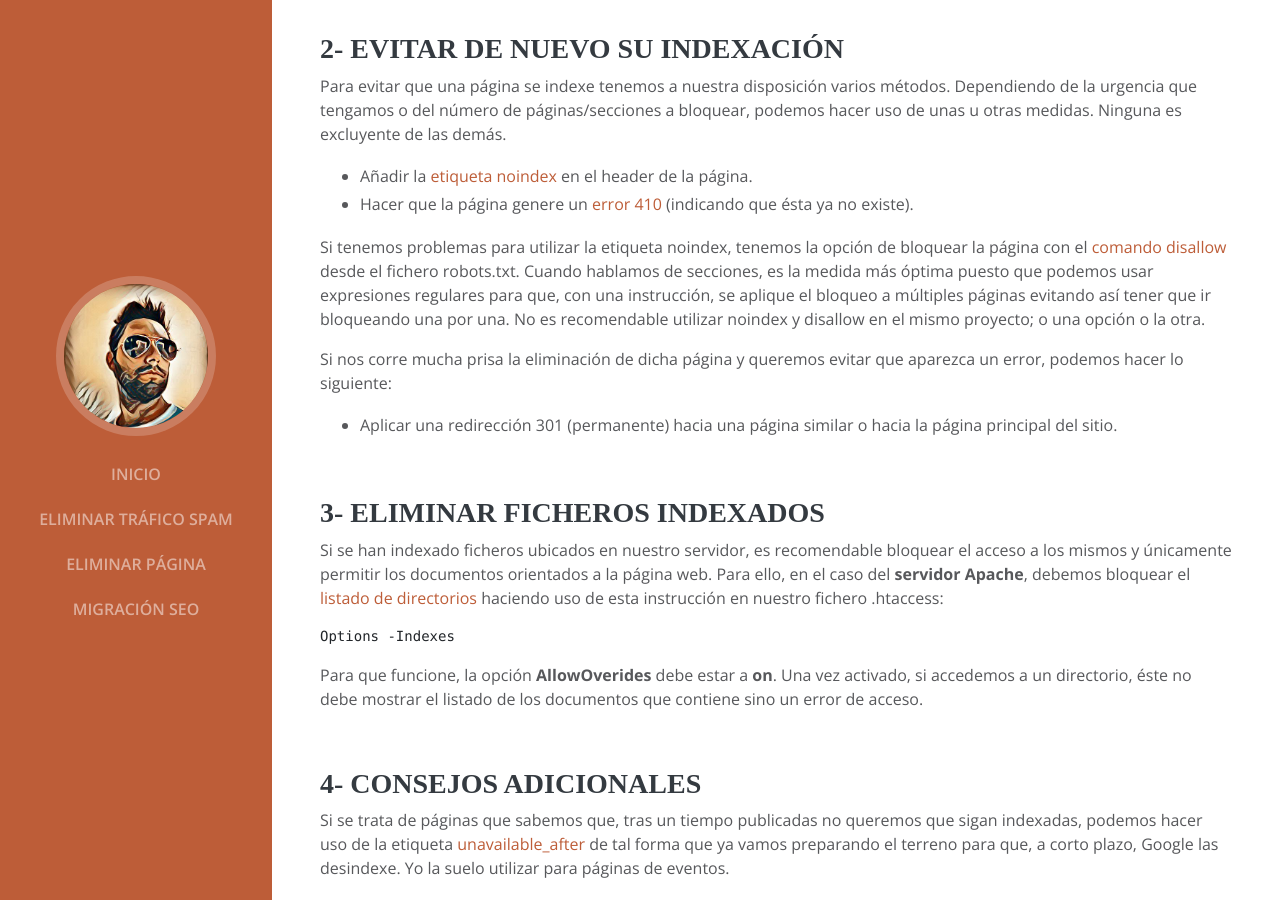
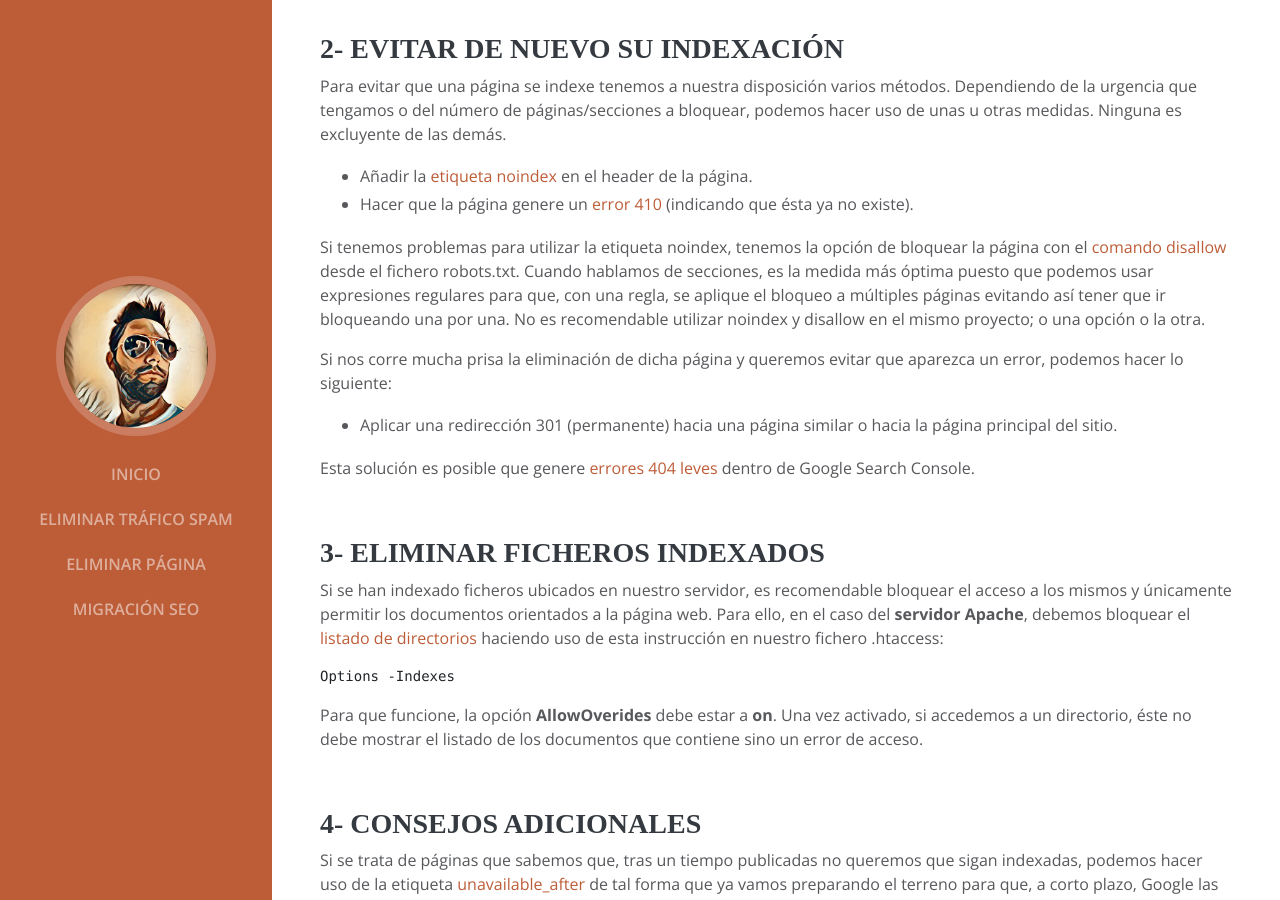
Before and after one commit to Emirodgar/w-chuleta-seo, a Jekyll site: the page built from eliminar-pagina-google.md, in a window 1280 px wide and 900 px high, scrolled down 822 px. Built offline with Jekyll 4.4.1, drawn with Linux system fonts in a browser that asks for light colours; some web fonts are replaced; our own code applies the rules of GitHub Pages for plain Markdown files.

Commit message:
Update eliminar-pagina-google.md

```diff
--- a/eliminar-pagina-google.md
+++ b/eliminar-pagina-google.md
@@ -32,11 +32,13 @@
 - Añadir la [etiqueta noindex](https://developers.google.com/search/reference/robots_meta_tag?hl=es#directivas-de-indexacin-y-publicacin-vlidas) en el header de la página.
 - Hacer que la página genere un [error 410](https://es.wikipedia.org/wiki/HTTP_410) (indicando que ésta ya no existe).
 
-Si tenemos problemas para utilizar la etiqueta noindex, tenemos la opción de bloquear la página con el [comando disallow](http://www.robotstxt.org/robotstxt.html) desde el fichero robots.txt. Cuando hablamos de secciones, es la medida más óptima puesto que podemos usar expresiones regulares para que, con una instrucción, se aplique el bloqueo a múltiples páginas evitando así tener que ir bloqueando una por una. No es recomendable utilizar noindex y disallow en el mismo proyecto; o una opción o la otra.
+Si tenemos problemas para utilizar la etiqueta noindex, tenemos la opción de bloquear la página con el [comando disallow](http://www.robotstxt.org/robotstxt.html) desde el fichero robots.txt. Cuando hablamos de secciones, es la medida más óptima puesto que podemos usar expresiones regulares para que, con una regla, se aplique el bloqueo a múltiples páginas evitando así tener que ir bloqueando una por una. No es recomendable utilizar noindex y disallow en el mismo proyecto; o una opción o la otra.
 
 Si nos corre mucha prisa la eliminación de dicha página y queremos evitar que aparezca un error, podemos hacer lo siguiente:
 
 - Aplicar una redirección 301 (permanente) hacia una página similar o hacia la página principal del sitio.
+
+Esta solución es posible que genere [errores 404 leves](https://support.google.com/webmasters/answer/181708?hl=es) dentro de Google Search Console.
 
 ## 3- Eliminar ficheros indexados
 
```
